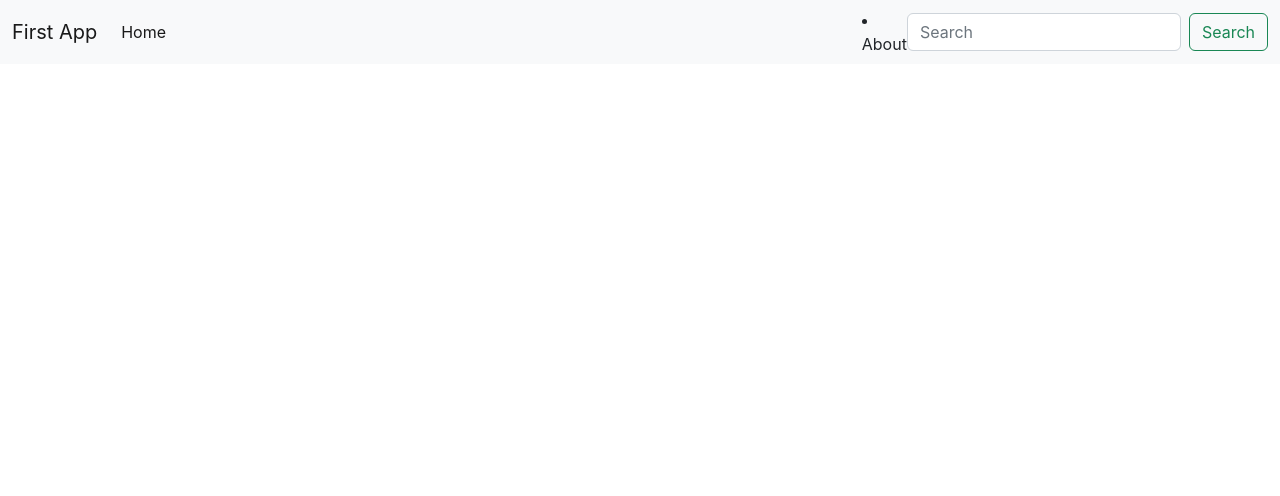
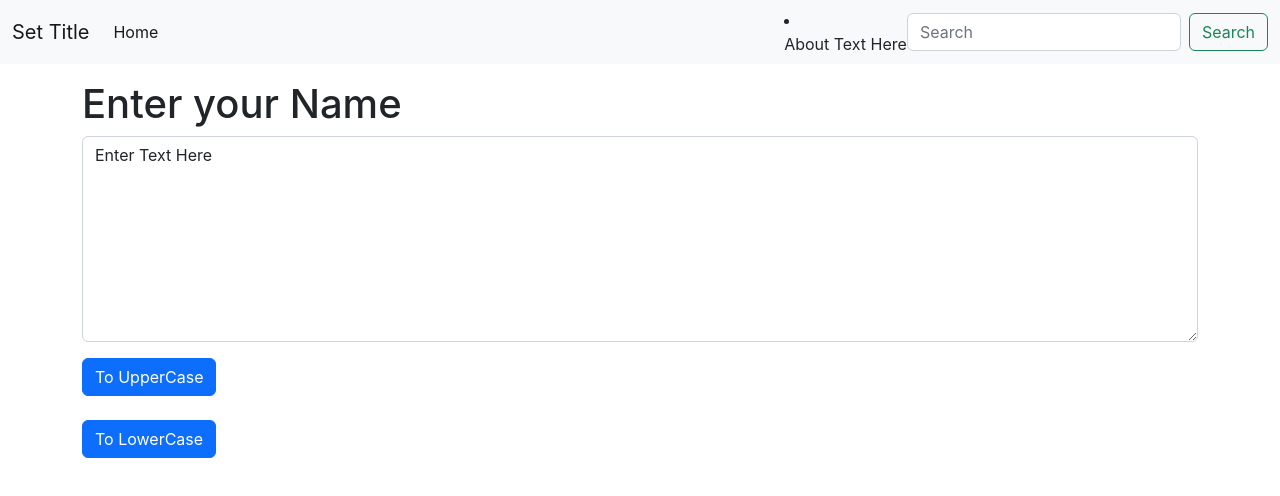
Before and after one commit to Yuvadi29/React, a React (Create React App) app: page / in a window 1280 px wide. Shown: the top 496 px of the page. Built offline with nearby package versions, Linux system fonts and the light colour scheme.

Commit message:
Addition of UseState

```diff
--- a/src/App.js
+++ b/src/App.js
@@ -1,32 +1,19 @@
 // import logo from './logo.svg';
 import './App.css';
+import Navbar from './components/Navbar';
+import Textform from './components/Textform';
 
 let name = "<b>Aditya</b>";
 function App() {
   return (
     <>
-      <nav className="navbar navbar-expand-lg bg-light">
-        <div className="container-fluid">
-          <a className="navbar-brand" href="/">First App</a>
-          <button className="navbar-toggler" type="button" data-bs-toggle="collapse" data-bs-target="#navbarSupportedContent" aria-controls="navbarSupportedContent" aria-expanded="false" aria-label="Toggle navigation">
-            <span className="navbar-toggler-icon"></span>
-          </button>
-          <div className="collapse navbar-collapse" id="navbarSupportedContent">
-            <ul className="navbar-nav me-auto mb-2 mb-lg-0">
-              <li className="nav-item">
-                <a className="nav-link active" aria-current="page" href="/">Home</a>
-              </li>
-            </ul>
-              <li className="nav-item">
-                <a className="nav-link" href="/">About</a>
-              </li>
-            <form className="d-flex">
-              <input className="form-control me-2" type="search" placeholder="Search" aria-label="Search"/>
-                <button className="btn btn-outline-success" type="submit">Search</button>
-            </form>
-          </div>
-        </div>
-      </nav>
+    <Navbar/>
+    <div className="container my-3">
+
+    <Textform heading="Enter your Name"/>
+    </div>
+      {/* <Navbar title="React Website" aboutText="About React"/>  */}
+      {/* Returns my Navbar component which is created in the Component Folder*/}
     </>
   );
 }
--- /dev/null
+++ b/src/components/Navbar.js
@@ -0,0 +1,42 @@
+import React from 'react'
+import PropTypes from 'prop-types'
+
+{/* Props acts as properties jisse we can add the titles of websites etc.*/ }
+export default function Navbar(props) {
+    return (
+        <nav className="navbar navbar-expand-lg bg-light">
+            <div className="container-fluid">
+                <a className="navbar-brand" href="/">{props.title}</a>
+                <button className="navbar-toggler" type="button" data-bs-toggle="collapse" data-bs-target="#navbarSupportedContent" aria-controls="navbarSupportedContent" aria-expanded="false" aria-label="Toggle navigation">
+                    <span className="navbar-toggler-icon"></span>
+                </button>
+                <div className="collapse navbar-collapse" id="navbarSupportedContent">
+                    <ul className="navbar-nav me-auto mb-2 mb-lg-0">
+                        <li className="nav-item">
+                            <a className="nav-link active" aria-current="page" href="/">Home</a>
+                        </li>
+                    </ul>
+                    <li className="nav-item">
+                        <a className="nav-link" href="/">{props.aboutText}</a>
+                    </li>
+                    <form className="d-flex">
+                        <input className="form-control me-2" type="search" placeholder="Search" aria-label="Search" />
+                        <button className="btn btn-outline-success" type="submit">Search</button>
+                    </form>
+                </div>
+            </div>
+        </nav>
+    )
+}
+
+{/*This will setup the property type of any component of the react application, isRequired shows that the given property is required. */}
+Navbar.propTypes = {
+    title: PropTypes.string.isRequired,
+    aboutText: PropTypes.string
+}
+
+{/*THis will setup the default Prop type for any part of the component that you are making */}
+Navbar.defaultProps = {
+    title: 'Set Title',
+    aboutText: 'About Text Here'
+}
--- /dev/null
+++ b/src/components/Textform.js
@@ -0,0 +1,45 @@
+import React, { useState } from 'react'
+
+//Here we add a State which shows the local information of a component like if something is written in the text box it will be the state of our object for that specific point of time. It is changeable. So whenever the object changes, componnent re-renders itself
+export default function Textform(props) {
+
+    //This function is going to convert the given text to Uppercase, so for timebeing we set the text as to uppercase button is clicked
+
+    const ToUpperCase = () => {
+        // console.log('Button is Clicked');
+        let uptext = text.toUpperCase();
+        setText(uptext);
+    }
+
+    const ToLowerCase = () => {
+        // console.log('Button is Clicked');
+        let lowtext = text.toLowerCase();
+        setText(lowtext);
+    }
+
+    const handleOnChange = (event) => {
+        // console.log('On Change');
+        setText(event.target.value); //Isse it will clear the value which is present in variable text
+
+    }
+
+    const [text, setText] = useState('Enter Text Here');
+
+    {/*What this will do is, text naam ka variable hai, so jo text useState() ke andar hai that will be stored in text. And if we wish to change the value of the text, we will do it by setText().
+    text = "new Text" is Wrong
+    setText("new Text") is Correct  */}
+
+    return (
+        <div>
+            <h1>{props.heading}</h1>
+            <div className="mb-3">
+                {/*Whenever the text is changed, it will be updated in the value part in text area*/}
+                <textarea className="form-control" value={text} onChange={handleOnChange} id="myText" rows="8"></textarea>
+            </div>
+            <button className="btn btn-primary" onClick={ToUpperCase}>To UpperCase</button>
+            <br />
+            <br />
+            <button className="btn btn-primary" onClick={ToLowerCase}>To LowerCase</button>
+        </div>
+    )
+}
```
